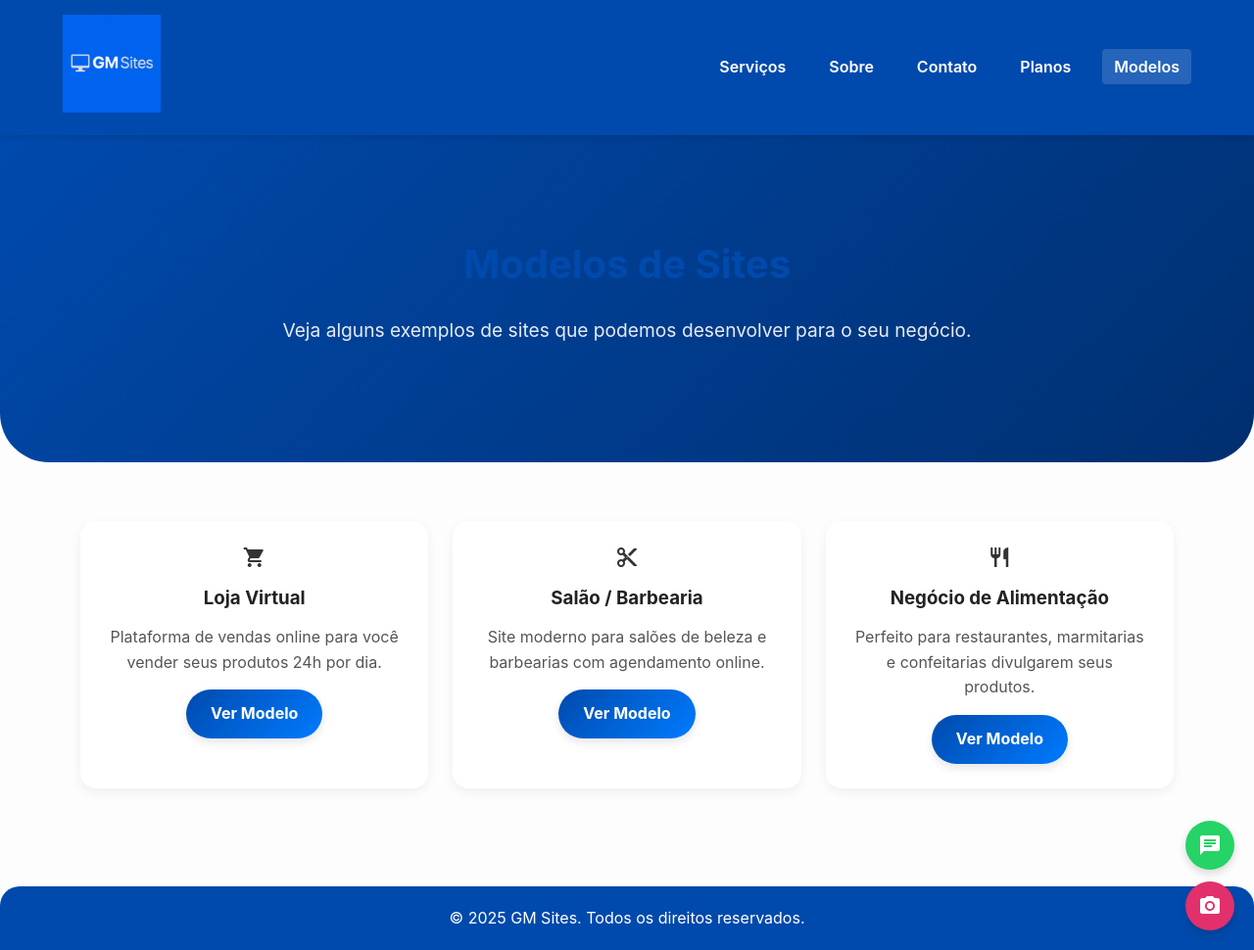
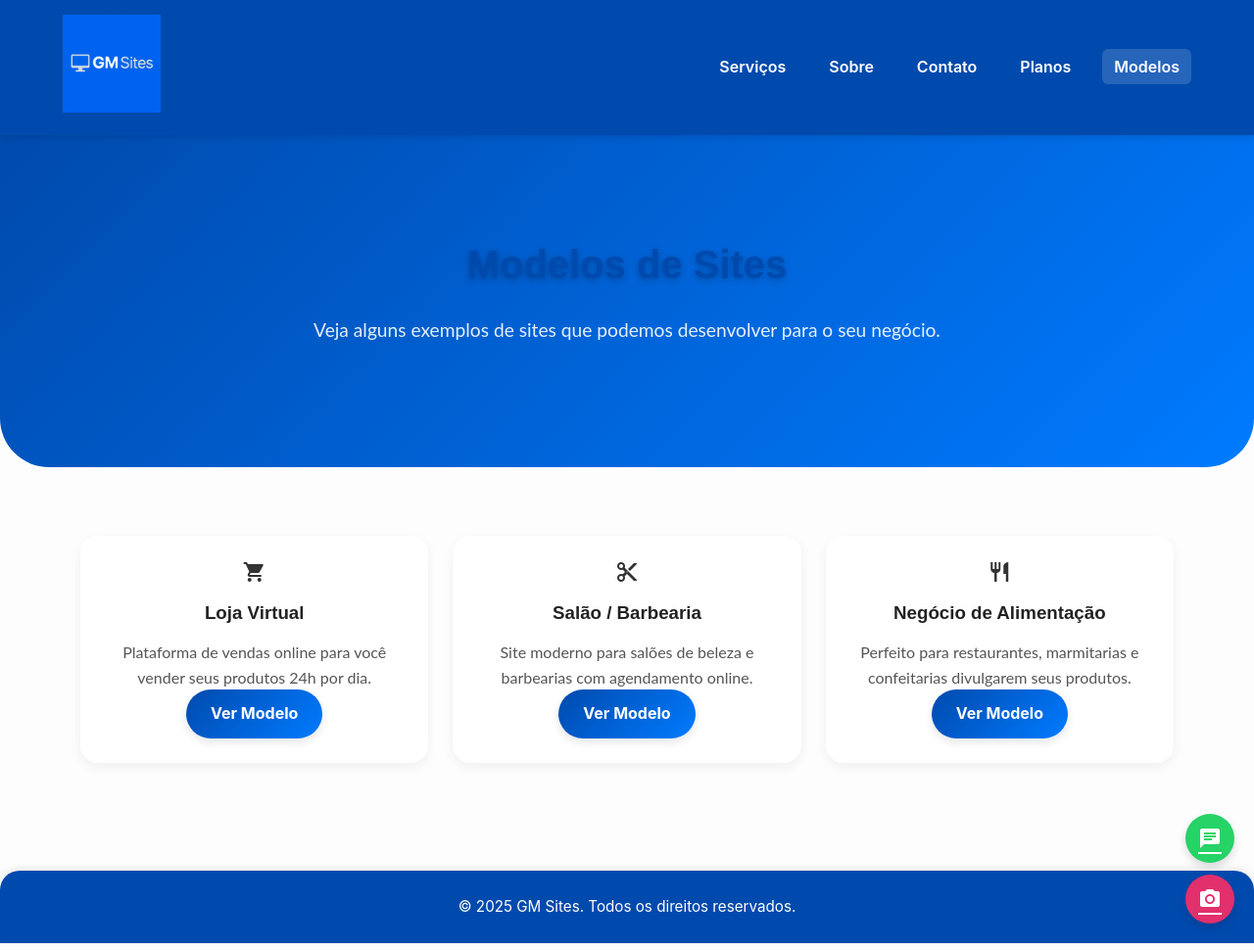
Before and after one commit to gugufofa/GM-sites, a plain HTML site: page modelos.html in a window 1280 px wide. Shown: the whole page at 98% size. Drawn offline with Linux system fonts and the light colour scheme.

Commit message:
melhoria de estilo leve

```diff
--- a/style.css
+++ b/style.css
@@ -1,4 +1,21 @@
-/* ===== RESET ===== */
+/* =====================================================
+   GM Sites - Estilo Principal (Versão Aprimorada)
+   Paleta: Azul #004aad, Azul Claro #007bff, Dourado #ffd700
+   ===================================================== */
+
+/* ===== RESET & BASE ===== */
+:root {
+  --cor-primaria: #004aad;
+  --cor-secundaria: #007bff;
+  --cor-destaque: #ffd700;
+  --cor-texto: #333;
+  --cor-fundo: #fdfdfd;
+  --cor-card: #fff;
+  --cor-sucesso: #25d366;
+  --sombra-suave: 0 4px 12px rgba(0,0,0,0.06);
+  --transicao: all 0.25s ease;
+}
+
 * {
   margin: 0;
   padding: 0;
@@ -6,15 +23,14 @@
   font-family: "Inter", "Segoe UI", Arial, sans-serif;
 }
 
-body {
-  background: #fdfdfd;
-  color: #333;
-  line-height: 1.6;
+html {
+  scroll-behavior: smooth;
 }
 
-
-/* ===== ANIMAÇÃO DE ENTRADA SUAVE ===== */
 body {
+  background: var(--cor-fundo);
+  color: var(--cor-texto);
+  line-height: 1.6;
   opacity: 0;
   transform: translateY(10px);
   animation: fadeIn 0.8s ease-out forwards;
@@ -27,21 +43,18 @@ body {
   }
 }
 
-/* Animações suaves em seções */
+/* ===== ENTRADA SUAVE POR SEÇÃO ===== */
 section, header, footer {
   opacity: 0;
-  transform: translateY(20px);
+  transform: translateY(25px);
   animation: fadeSection 1s ease-out forwards;
 }
-
 @keyframes fadeSection {
   to {
     opacity: 1;
     transform: translateY(0);
   }
 }
-
-/* Adiciona atraso em cada seção */
 header { animation-delay: 0.1s; }
 .hero { animation-delay: 0.2s; }
 .servicos { animation-delay: 0.4s; }
@@ -58,12 +71,13 @@ footer { animation-delay: 1s; }
 
 /* ===== HEADER ===== */
 header {
-  background: #004aad;
+  background: var(--cor-primaria);
   padding: 15px 0;
   position: sticky;
   top: 0;
   z-index: 1000;
   box-shadow: 0 3px 6px rgba(0,0,0,0.1);
+  transition: var(--transicao);
 }
 
 header .container {
@@ -94,8 +108,8 @@ nav ul li a {
   text-decoration: none;
   font-weight: 600;
   padding: 8px 12px;
-  border-radius: 4px;
-  transition: background 0.3s;
+  border-radius: 6px;
+  transition: var(--transicao);
 }
 
 nav ul li a:hover,
@@ -105,34 +119,41 @@ nav ul li a.active {
 
 /* ===== HERO ===== */
 .hero {
-  background: linear-gradient(135deg, #004aad, #002f70);
+  background: linear-gradient(135deg, var(--cor-primaria), var(--cor-secundaria));
   color: #fff;
   text-align: center;
   padding: 100px 20px;
   border-bottom-left-radius: 50px;
   border-bottom-right-radius: 50px;
+  overflow: hidden;
+  position: relative;
 }
 
 .hero h2 {
+  font-family: "Poppins", sans-serif;
   font-size: 2.5rem;
   margin-bottom: 20px;
+  text-shadow: 0 2px 6px rgba(0,0,0,0.25);
 }
 
 .hero p {
+  font-family: "Lato", sans-serif;
   font-size: 1.2rem;
-  margin-bottom: 20px;
+  margin-bottom: 25px;
   opacity: 0.9;
 }
 
 .hero .btn {
   display: inline-block;
-  padding: 12px 25px;
-  background: #ffd700;
-  color: #004aad;
+  padding: 14px 28px;
+  background: var(--cor-destaque);
+  color: var(--cor-primaria);
   text-decoration: none;
-  border-radius: 30px;
-  font-weight: bold;
-  transition: transform 0.2s ease, background 0.3s;
+  border-radius: 40px;
+  font-weight: 700;
+  box-shadow: 0 4px 10px rgba(0,0,0,0.15);
+  transition: var(--transicao);
+  animation: pulse 2.5s ease-in-out infinite;
 }
 
 .hero .btn:hover {
@@ -140,16 +161,23 @@ nav ul li a.active {
   transform: translateY(-3px);
 }
 
+@keyframes pulse {
+  0%, 100% { transform: scale(1); }
+  50% { transform: scale(1.05); }
+}
+
 /* ===== SEÇÕES ===== */
 section {
-  padding: 60px 20px;
+  padding: 70px 20px;
 }
 
 h2 {
   text-align: center;
   margin-bottom: 40px;
   font-size: 2rem;
-  color: #004aad;
+  color: var(--cor-primaria);
+  font-family: "Poppins", sans-serif;
+  font-weight: 600;
 }
 
 /* ===== CARDS ===== */
@@ -160,25 +188,27 @@ h2 {
 }
 
 .card, .modelo-card {
-  background: #fff;
+  background: var(--cor-card);
   padding: 25px;
-  border-radius: 16px;
-  box-shadow: 0 4px 12px rgba(0,0,0,0.06);
+  border-radius: 18px;
+  box-shadow: var(--sombra-suave);
   text-align: center;
-  transition: transform 0.3s ease, box-shadow 0.3s ease;
+  transition: var(--transicao);
 }
 
 .card:hover, .modelo-card:hover {
-  transform: translateY(-5px);
-  box-shadow: 0 8px 18px rgba(0,0,0,0.1);
+  transform: translateY(-6px) scale(1.02);
+  box-shadow: 0 10px 22px rgba(0,0,0,0.12);
 }
 
 .card h3, .modelo-card h3 {
   margin-bottom: 12px;
   color: #222;
+  font-family: "Poppins", sans-serif;
 }
 
 .card p, .modelo-card p {
+  font-family: "Lato", sans-serif;
   font-size: 1rem;
   color: #555;
 }
@@ -190,29 +220,37 @@ h2 {
 .card-icone .material-icons,
 .modelo-icone .material-icons {
   font-size: 48px;
-  color: #004aad;
+  color: var(--cor-primaria);
 }
 
-/* ===== BOTÕES DOS MODELOS ===== */
-.modelo-card .btn {
+/* ===== BOTÕES ===== */
+.btn, .card .btn, .modelo-card .btn {
   display: inline-block;
-  margin-top: 15px;
   padding: 12px 25px;
   border-radius: 30px;
-  background: linear-gradient(135deg, #004aad, #007bff);
-  color: #fff;
   text-decoration: none;
   font-weight: bold;
-  transition: background 0.3s, transform 0.2s ease, box-shadow 0.2s ease;
+  transition: var(--transicao);
+}
+
+.modelo-card .btn {
+  background: linear-gradient(135deg, var(--cor-primaria), var(--cor-secundaria));
+  color: #fff;
   box-shadow: 0 4px 10px rgba(0,0,0,0.1);
 }
-
 .modelo-card .btn:hover {
   background: linear-gradient(135deg, #003080, #0056b3);
   transform: translateY(-3px);
-  box-shadow: 0 6px 14px rgba(0,0,0,0.15);
 }
 
+.card .btn {
+  background: var(--cor-primaria);
+  color: #fff;
+}
+.card .btn:hover {
+  background: #003080;
+  transform: scale(1.05);
+}
 
 /* ===== PLANOS ===== */
 .planos {
@@ -228,37 +266,20 @@ h2 {
   margin: 15px 0;
   text-align: left;
 }
-
 .card ul li {
   margin-bottom: 8px;
   color: #333;
   font-size: 0.95rem;
 }
-
 .card .preco {
   font-size: 1.4rem;
   font-weight: bold;
-  color: #004aad;
+  color: var(--cor-primaria);
   margin: 20px 0;
 }
 
-.card .btn {
-  background: #004aad;
-  color: #fff;
-  text-decoration: none;
-  padding: 10px 20px;
-  border-radius: 30px;
-  display: inline-block;
-  transition: background 0.3s, transform 0.2s ease;
-}
-
-.card .btn:hover {
-  background: #003080;
-  transform: scale(1.05);
-}
-
 .card.destaque {
-  border: 2px solid #004aad;
+  border: 2px solid var(--cor-primaria);
   transform: scale(1.03);
 }
 .card.destaque:hover {
@@ -271,24 +292,17 @@ h2 {
   max-width: 800px;
   margin: 0 auto;
   font-size: 1.1rem;
+  line-height: 1.8;
 }
 
 /* ===== CONTATO ===== */
 .contato {
   text-align: center;
 }
-
 .contato .btn {
-  display: inline-block;
-  padding: 12px 25px;
-  border-radius: 30px;
-  background: #25d366;
+  background: var(--cor-sucesso);
   color: #fff;
-  text-decoration: none;
-  font-weight: bold;
-  transition: background 0.3s, transform 0.2s ease;
 }
-
 .contato .btn:hover {
   background: #1da851;
   transform: translateY(-3px);
@@ -296,13 +310,15 @@ h2 {
 
 /* ===== FOOTER ===== */
 footer {
-  background: #004aad;
+  background: var(--cor-primaria);
   color: #fff;
   text-align: center;
-  padding: 20px 0;
+  padding: 25px 0;
   margin-top: 40px;
   border-top-left-radius: 20px;
   border-top-right-radius: 20px;
+  box-shadow: 0 -2px 8px rgba(0,0,0,0.1);
+  font-size: 0.95rem;
 }
 
 /* ===== BOTÕES SOCIAIS ===== */
@@ -319,15 +335,14 @@ footer {
   width: 50px;
   height: 50px;
   border-radius: 50%;
-  background: #004aad;
+  background: var(--cor-primaria);
   color: #fff;
   display: flex;
   align-items: center;
   justify-content: center;
-  text-decoration: none;
   font-size: 26px;
   box-shadow: 0 4px 8px rgba(0,0,0,0.15);
-  transition: transform 0.2s ease, background 0.3s;
+  transition: var(--transicao);
 }
 
 .social-buttons a:hover {
@@ -335,28 +350,42 @@ footer {
 }
 
 .social-buttons .whatsapp {
-  background: #25d366;
+  background: var(--cor-sucesso);
 }
-
 .social-buttons .instagram {
   background: #e1306c;
 }
 
 /* ===== RESPONSIVIDADE ===== */
 @media (max-width: 768px) {
-  .hero h2 {
-    font-size: 2rem;
+  header .container {
+    flex-direction: column;
   }
-
   nav ul {
     flex-direction: column;
     gap: 10px;
     text-align: center;
     margin-top: 15px;
   }
+  .hero h2 {
+    font-size: 2rem;
+  }
+}
 
-  header .container {
-    flex-direction: column;
+@media (max-width: 480px) {
+  .hero {
+    padding: 60px 15px;
   }
+  .hero h2 {
+    font-size: 1.6rem;
+  }
+  .hero p {
+    font-size: 1rem;
+  }
+}
 
+@media (min-width: 1400px) {
+  .container {
+    max-width: 1320px;
+  }
 }
```
